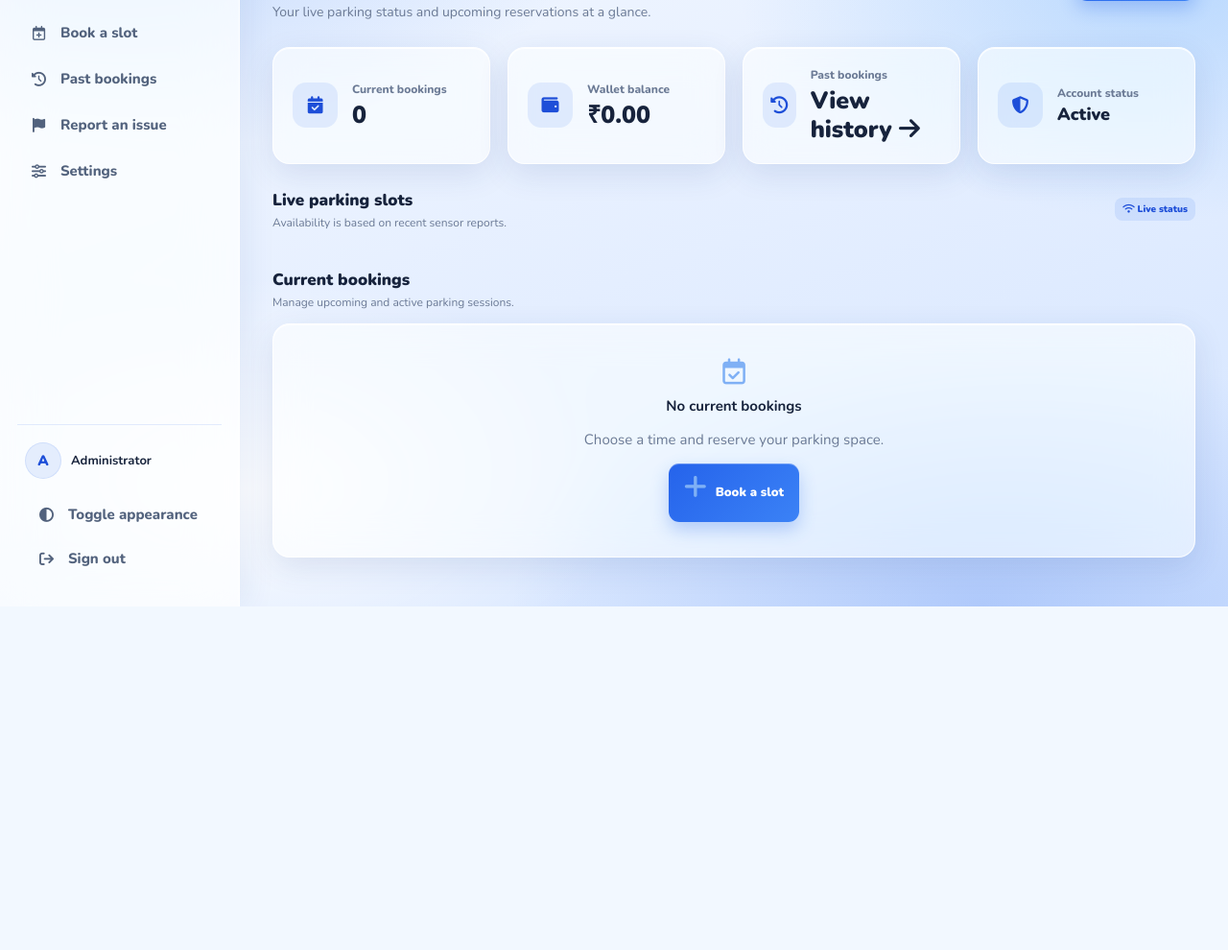
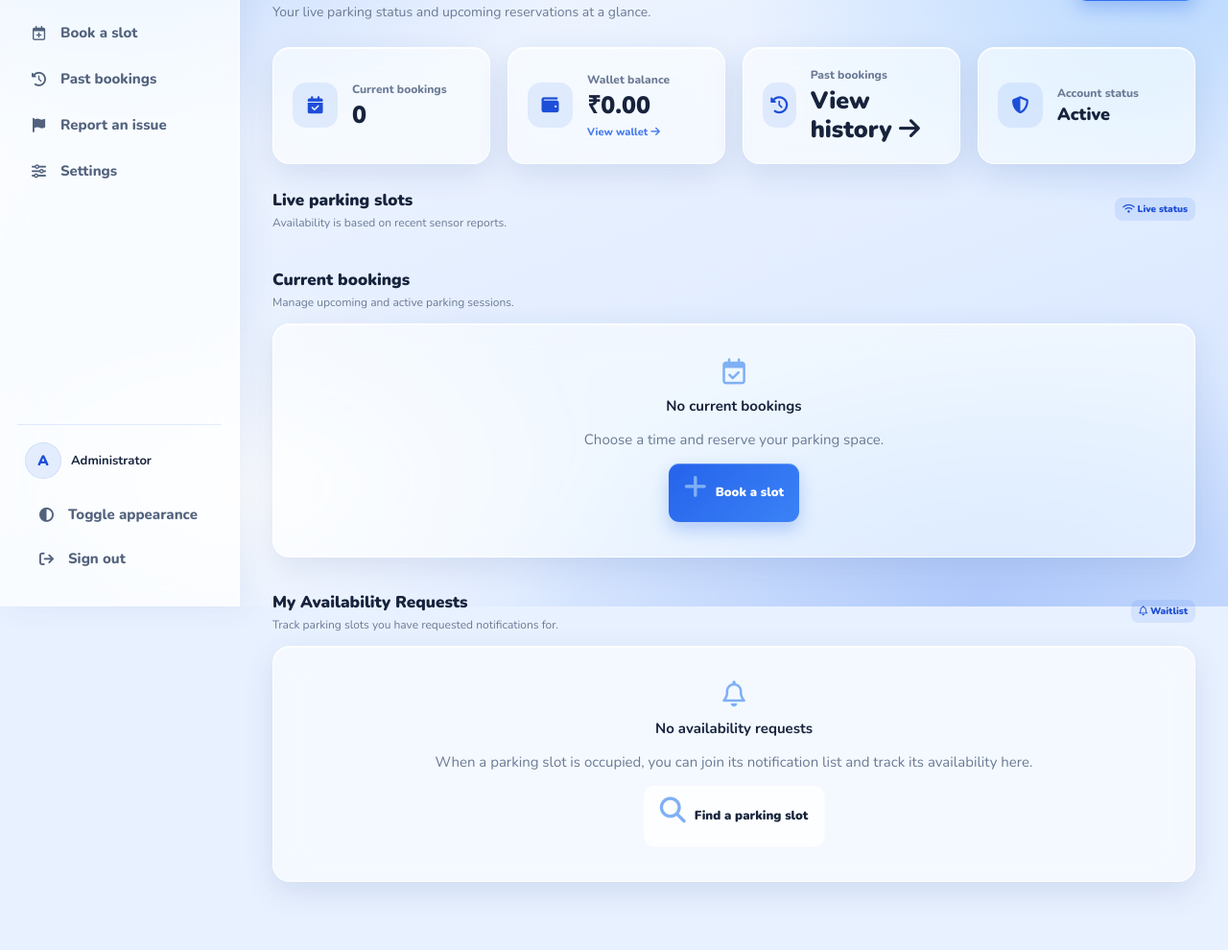
Before and after one commit to spsproject14/smart_parking_app, a Flask app: template templates/dashboard.html in a window 1280 px wide. Shown: the part 168-1158 px from the top of the page at 96% size. Before the commit the page ends 800 px from the top, so only its background shows below. Run offline with Flask 3, Linux system fonts and the light colour scheme; the template is opened without the code that fills it, so the values that code supplies are empty.

Commit message:
Update dashboard.html

```diff
--- a/templates/dashboard.html
+++ b/templates/dashboard.html
@@ -1,180 +1,433 @@
-{% extends 'base.html' %} {% block page_content %}
+
+{% extends 'base.html' %}
+{% block page_content %}
+
 <div class="welcome">
   <div>
     <div class="eyebrow">Your parking workspace</div>
-    <h1 class="page-title">Welcome back, {{user.name.split()[0]}}</h1>
+    <h1 class="page-title">Welcome back, {{ user.name.split()[0] }}</h1>
     <p class="subtitle">
       Your live parking status and upcoming reservations at a glance.
     </p>
   </div>
-  <a class="btn btn-primary" href="{{url_for('book')}}"
-    ><i class="fa-solid fa-plus"></i> Book a slot</a
-  >
+  <a class="btn btn-primary" href="{{ url_for('book') }}">
+    <i class="fa-solid fa-plus"></i> Book a slot
+  </a>
 </div>
+
+<!-- Dashboard Statistics -->
 <div class="grid stats">
   <div class="stat">
-    <div class="stat-icon"><i class="fa-solid fa-calendar-check"></i></div>
+    <div class="stat-icon">
+      <i class="fa-solid fa-calendar-check"></i>
+    </div>
     <div>
       <div class="stat-label">Current bookings</div>
-      <div class="stat-value">{{current_bookings|length}}</div>
+      <div class="stat-value">{{ current_bookings|length }}</div>
     </div>
   </div>
-  <div class="stat">
-    <div class="stat-icon"><i class="fa-solid fa-wallet"></i></div>
+
+  <a class="stat wallet-stat" href="{{ url_for('settings') }}"
+     aria-label="View wallet settings and balance">
+    <div class="stat-icon">
+      <i class="fa-solid fa-wallet"></i>
+    </div>
     <div>
       <div class="stat-label">Wallet balance</div>
-      <div class="stat-value">₹{{'%.2f'|format(wallet_balance)}}</div>
+      <div class="stat-value">₹{{ '%.2f'|format(wallet_balance) }}</div>
+      <div class="wallet-hint">
+        View wallet <i class="fa-solid fa-arrow-right"></i>
+      </div>
     </div>
-  </div>
+  </a>
+
   <div class="stat">
-    <div class="stat-icon"><i class="fa-solid fa-clock-rotate-left"></i></div>
+    <div class="stat-icon">
+      <i class="fa-solid fa-clock-rotate-left"></i>
+    </div>
     <div>
       <div class="stat-label">Past bookings</div>
       <div class="stat-value">
-        <a href="{{url_for('past_bookings_page')}}"
-          >View history <i class="fa-solid fa-arrow-right"></i
-        ></a>
+        <a href="{{ url_for('past_bookings_page') }}">
+          View history <i class="fa-solid fa-arrow-right"></i>
+        </a>
       </div>
     </div>
   </div>
+
   <div class="stat">
-    <div class="stat-icon"><i class="fa-solid fa-shield-halved"></i></div>
+    <div class="stat-icon">
+      <i class="fa-solid fa-shield-halved"></i>
+    </div>
     <div>
       <div class="stat-label">Account status</div>
       <div class="stat-value" style="font-size: 18px">
-        {{'Blacklisted' if user.blacklisted else 'Active'}}
+        {{ 'Blacklisted' if user.blacklisted else 'Active' }}
       </div>
     </div>
   </div>
 </div>
+
+<!-- Blacklisted Account Warning -->
 {% if user.blacklisted %}
 <div class="flash error">
-  <i class="fa-solid fa-ban"></i> Your account is blacklisted after repeated
-  overstay penalties. New bookings are disabled until an administrator restores
-  access.
+  <i class="fa-solid fa-ban"></i>
+  Your account is blacklisted after repeated overstay penalties.
+  New bookings are disabled until an administrator restores access.
 </div>
 {% endif %}
+
+<!-- Live Parking Slots -->
 <div class="section-head">
   <div>
     <h3>Live parking slots</h3>
     <p>Availability is based on recent sensor reports.</p>
   </div>
-  <span class="pill"><i class="fa-solid fa-wifi"></i> Live status</span>
+  <span class="pill">
+    <i class="fa-solid fa-wifi"></i> Live status
+  </span>
 </div>
+
 <div class="grid slots-grid">
   {% for s in slots %}
   <div class="slot-card">
     <div class="slot-top">
-      <div class="slot-id">{{s._id}}</div>
-      <div class="slot-icon"><i class="fa-solid fa-car-side"></i></div>
+      <div class="slot-id">{{ s._id }}</div>
+      <div class="slot-icon">
+        <i class="fa-solid fa-car-side"></i>
+      </div>
     </div>
-    <span
-      class="status {{'status-occupied' if s.occupied else ('status-available' if s.sensor_known else 'status-unknown')}}"
-      >{{'Occupied' if s.occupied else ('Available' if s.sensor_known else
-      'Unknown')}}</span
-    >
+
+    <span class="status
+      {{ 'status-occupied' if s.occupied else
+         ('status-available' if s.sensor_known else 'status-unknown') }}">
+      {{ 'Occupied' if s.occupied else
+         ('Available' if s.sensor_known else 'Unknown') }}
+    </span>
+
     <p class="help" style="margin: 12px 0 0">
-      {{'Sensor updated' if s.sensor_updated_at else 'Waiting for sensor data'}}
+      {{ 'Sensor updated' if s.sensor_updated_at else 'Waiting for sensor data' }}
     </p>
   </div>
   {% endfor %}
 </div>
+
+<!-- Current Bookings -->
 <div class="section-head">
   <div>
     <h3>Current bookings</h3>
     <p>Manage upcoming and active parking sessions.</p>
   </div>
 </div>
+
 {% if current_bookings %}
 <div class="booking-list">
   {% for b in current_bookings %}
-  <div
-    class="booking-row"
-    data-booking-end="{{b.end_at.isoformat() if b.end_at else ''}}"
-  >
+  <div class="booking-row"
+       data-booking-end="{{ b.end_at.isoformat() if b.end_at else '' }}">
+
     <div class="booking-slot">
-      <div class="slot-badge">{{b.slot_id}}</div>
+      <div class="slot-badge">{{ b.slot_id }}</div>
       <div>
-        <strong
-          >{{'Active parking' if b.status=='ACTIVE' else 'Reserved
-          parking'}}</strong
-        ><small>{{b.status}}</small>
+        <strong>
+          {{ 'Active parking' if b.status == 'ACTIVE' else 'Reserved parking' }}
+        </strong>
+        <small>{{ b.status }}</small>
+
         <div style="margin-top: 7px">
-          <span
-            class="status {{'status-active' if b.status=='ACTIVE' else 'status-booked'}}"
-            >{{b.status}}</span
-          >
+          <span class="status
+            {{ 'status-active' if b.status == 'ACTIVE' else 'status-booked' }}">
+            {{ b.status }}
+          </span>
         </div>
       </div>
     </div>
+
     <div class="booking-time">
       <div>
         <div class="time-label">Start time</div>
-        <div
-          class="time-value local-time"
-          data-time="{{b.start_at.isoformat()}}"
-        >
-          {{b.start_at.strftime('%d %b %Y, %I:%M %p') if b.start_at else '—'}}
+        <div class="time-value local-time"
+             data-time="{{ b.start_at.isoformat() }}">
+          {{ b.start_at.strftime('%d %b %Y, %I:%M %p') if b.start_at else '—' }}
         </div>
       </div>
+
       <div>
         <div class="time-label">End time</div>
-        <div class="time-value local-time" data-time="{{b.end_at.isoformat()}}">
-          {{b.end_at.strftime('%d %b %Y, %I:%M %p') if b.end_at else '—'}}
+        <div class="time-value local-time"
+             data-time="{{ b.end_at.isoformat() }}">
+          {{ b.end_at.strftime('%d %b %Y, %I:%M %p') if b.end_at else '—' }}
         </div>
       </div>
+
       <div class="full">
         <div class="time-label">Time remaining</div>
-        <div
-          class="countdown"
-          data-countdown="{{b.end_at.isoformat() if b.end_at else ''}}"
-        >
+        <div class="countdown"
+             data-countdown="{{ b.end_at.isoformat() if b.end_at else '' }}">
           Calculating…
         </div>
+
         <div class="timer-note reminder" style="display: none">
-          <i class="fa-regular fa-bell"></i> Your booking ends in 10 minutes or
-          less.
+          <i class="fa-regular fa-bell"></i>
+          Your booking ends in 10 minutes or less.
         </div>
       </div>
     </div>
+
     <div class="booking-actions">
       {% if b.status == 'BOOKED' %}
-      <form method="post" action="{{url_for('web_entry',booking_id=b._id)}}">
+      <form method="post"
+            action="{{ url_for('web_entry', booking_id=b._id) }}">
         <button class="btn btn-primary btn-sm">
           <i class="fa-solid fa-door-open"></i> Open gate
         </button>
       </form>
-      {% endif %}{% if b.status == 'ACTIVE' %}
-      <form
-        method="post"
-        action="{{url_for('web_exit',booking_id=b._id)}}"
-        onsubmit="
-          return confirm(
-            'Request the exit gate to open? The session closes after the sensor confirms vacancy.',
-          );
-        "
-      >
+      {% endif %}
+
+      {% if b.status == 'ACTIVE' %}
+      <form method="post"
+            action="{{ url_for('web_exit', booking_id=b._id) }}"
+            onsubmit="return confirm('Request the exit gate to open? The session closes after the sensor confirms vacancy.');">
         <button class="btn btn-danger btn-sm">
           <i class="fa-solid fa-right-from-bracket"></i> Exit parking
         </button>
       </form>
-      {% endif %}<button
-        class="btn btn-outline btn-sm"
-        onclick="showExtend('{{b._id}}','{{b.end_at.isoformat()}}')"
-      >
+      {% endif %}
+
+      <button class="btn btn-outline btn-sm"
+              onclick="showExtend('{{ b._id }}','{{ b.end_at.isoformat() }}')">
         <i class="fa-regular fa-clock"></i> Extend
       </button>
     </div>
   </div>
   {% endfor %}
 </div>
+
 {% else %}
 <div class="card empty">
-  <i class="fa-regular fa-calendar-check"></i
-  ><strong>No current bookings</strong>
+  <i class="fa-regular fa-calendar-check"></i>
+  <strong>No current bookings</strong>
   <p>Choose a time and reserve your parking space.</p>
-  <a class="btn btn-primary" href="{{url_for('book')}}"
-    ><i class="fa-solid fa-plus"></i> Book a slot</a
-  >
+  <a class="btn btn-primary" href="{{ url_for('book') }}">
+    <i class="fa-solid fa-plus"></i> Book a slot
+  </a>
 </div>
-{% endif %} {% endblock %}
+{% endif %}
+
+
+<!-- My Availability Requests / Waitlist -->
+<div class="section-head waitlist-section-head">
+  <div>
+    <h3>My Availability Requests</h3>
+    <p>Track parking slots you have requested notifications for.</p>
+  </div>
+  <span class="pill">
+    <i class="fa-regular fa-bell"></i> Waitlist
+  </span>
+</div>
+
+{% if my_waitlist %}
+<div class="booking-list">
+
+  {% for w in my_waitlist %}
+  <div class="booking-row waitlist-row">
+
+    <!-- Slot and notification status -->
+    <div class="booking-slot">
+      <div class="slot-badge">{{ w.slot_id }}</div>
+
+      <div>
+        <strong>Slot {{ w.slot_id }}</strong>
+
+        <small>Availability notification request</small>
+
+        <div class="waitlist-badges">
+          {% if w.notified %}
+          <span class="status status-available">
+            <i class="fa-solid fa-check-circle"></i>
+            Notification Sent
+          </span>
+          {% else %}
+          <span class="status status-booked">
+            <i class="fa-regular fa-clock"></i>
+            Pending Notification
+          </span>
+          {% endif %}
+        </div>
+      </div>
+    </div>
+
+    <!-- Requested time -->
+    <div class="booking-time">
+      <div>
+        <div class="time-label">Requested start</div>
+        <div class="time-value local-time"
+             data-time="{{ w.start_at.isoformat() }}">
+          {{ w.start_at.strftime('%d %b %Y, %I:%M %p') if w.start_at else '—' }}
+        </div>
+      </div>
+
+      <div>
+        <div class="time-label">Requested end</div>
+        <div class="time-value local-time"
+             data-time="{{ w.end_at.isoformat() }}">
+          {{ w.end_at.strftime('%d %b %Y, %I:%M %p') if w.end_at else '—' }}
+        </div>
+      </div>
+
+      <div class="full">
+        <div class="time-label">Current slot status</div>
+
+        {% if w.live_status == 'Sensor Offline / Unknown' %}
+        <span class="status status-unknown">
+          <i class="fa-solid fa-triangle-exclamation"></i>
+          Sensor Offline / Unknown
+        </span>
+
+        {% elif w.live_status == 'Occupied – Waiting' %}
+        <span class="status status-occupied">
+          <i class="fa-solid fa-car"></i>
+          Occupied – Waiting
+        </span>
+
+        {% elif w.live_status == 'Vacant Now – Reserved for Selected Time' %}
+        <span class="status status-booked">
+          <i class="fa-solid fa-calendar-check"></i>
+          Vacant Now – Reserved for Selected Time
+        </span>
+
+        {% elif w.live_status == 'Slot Freed – Available to Check' %}
+        <span class="status status-available">
+          <i class="fa-solid fa-circle-check"></i>
+          Slot Freed – Available to Check
+        </span>
+
+        {% else %}
+        <span class="status status-unknown">
+          {{ w.live_status or 'Status unavailable' }}
+        </span>
+        {% endif %}
+      </div>
+    </div>
+
+    <!-- Waitlist action -->
+    <div class="booking-actions">
+
+      {% if w.live_status == 'Slot Freed – Available to Check' %}
+      <a class="btn btn-primary btn-sm"
+         href="{{ url_for('book') }}">
+        <i class="fa-solid fa-calendar-plus"></i>
+        Check & Book
+      </a>
+
+      {% elif w.notified %}
+      <a class="btn btn-outline btn-sm"
+         href="{{ url_for('book') }}">
+        <i class="fa-solid fa-arrow-right"></i>
+        Book a slot
+      </a>
+
+      {% else %}
+      <span class="waitlist-waiting">
+        <i class="fa-solid fa-hourglass-half"></i>
+        Waiting for availability
+      </span>
+      {% endif %}
+
+    </div>
+
+  </div>
+  {% endfor %}
+
+</div>
+
+{% else %}
+<div class="card empty waitlist-empty">
+  <i class="fa-regular fa-bell"></i>
+  <strong>No availability requests</strong>
+  <p>
+    When a parking slot is occupied, you can join its notification list
+    and track its availability here.
+  </p>
+  <a class="btn btn-outline" href="{{ url_for('book') }}">
+    <i class="fa-solid fa-magnifying-glass"></i>
+    Find a parking slot
+  </a>
+</div>
+{% endif %}
+
+
+<!-- Dashboard Styles -->
+<style>
+  .wallet-stat {
+    display: flex;
+    align-items: center;
+    gap: 15px;
+    color: inherit;
+    text-decoration: none;
+    cursor: pointer;
+    transition: transform .2s ease, box-shadow .2s ease, border-color .2s ease;
+  }
+
+  .wallet-stat:hover {
+    transform: translateY(-3px);
+    border-color: rgba(37, 99, 235, .35);
+    box-shadow: 0 16px 38px rgba(37, 99, 235, .13);
+  }
+
+  .wallet-stat:focus-visible {
+    outline: 3px solid rgba(59, 130, 246, .55);
+    outline-offset: 3px;
+  }
+
+  .wallet-stat .wallet-hint {
+    margin-top: 5px;
+    color: var(--blue);
+    font-size: 11px;
+    font-weight: 800;
+    opacity: .85;
+  }
+
+  .waitlist-section-head {
+    margin-top: 35px;
+  }
+
+  .waitlist-row {
+    align-items: center;
+  }
+
+  .waitlist-badges {
+    margin-top: 8px;
+  }
+
+  .waitlist-badges .status {
+    display: inline-flex;
+    align-items: center;
+    gap: 6px;
+  }
+
+  .waitlist-waiting {
+    display: inline-flex;
+    align-items: center;
+    gap: 7px;
+    color: var(--muted);
+    font-size: 12px;
+    font-weight: 700;
+  }
+
+  .waitlist-empty {
+    margin-bottom: 25px;
+  }
+
+  @media (max-width: 768px) {
+    .waitlist-row {
+      align-items: flex-start;
+    }
+
+    .waitlist-row .booking-actions {
+      width: 100%;
+    }
+  }
+</style>
+
+{% endblock %}
```
